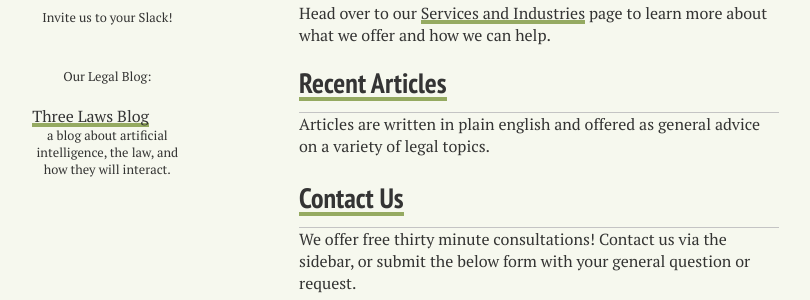
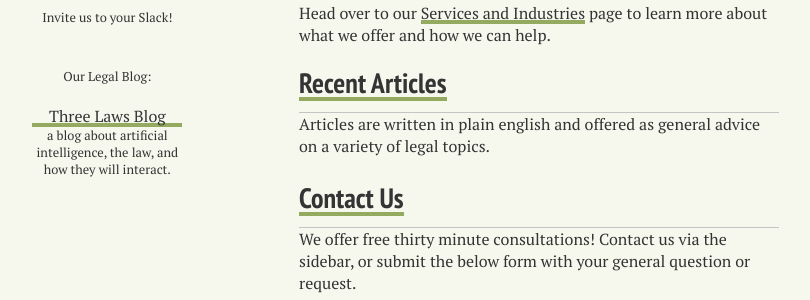
Before and after one commit to nerdyfergy/blg-site-mm3, a Jekyll site: the page built from index.md, in a window 1280 px wide. Shown: the part 1067-1367 px from the top of the page, without its empty margins (21-831 px from the left). Built offline with Jekyll 4.4.1, drawn with Linux system fonts in a browser that asks for light colours; nearby versions of some CDN libraries.

Commit message:
Update page.scss

```diff
--- a/_sass/page.scss
+++ b/_sass/page.scss
@@ -716,4 +716,6 @@ a {
 }
 .center-text {
 	text-align: center;
+	display: block;
+	max-width: 150px;
 }
```
